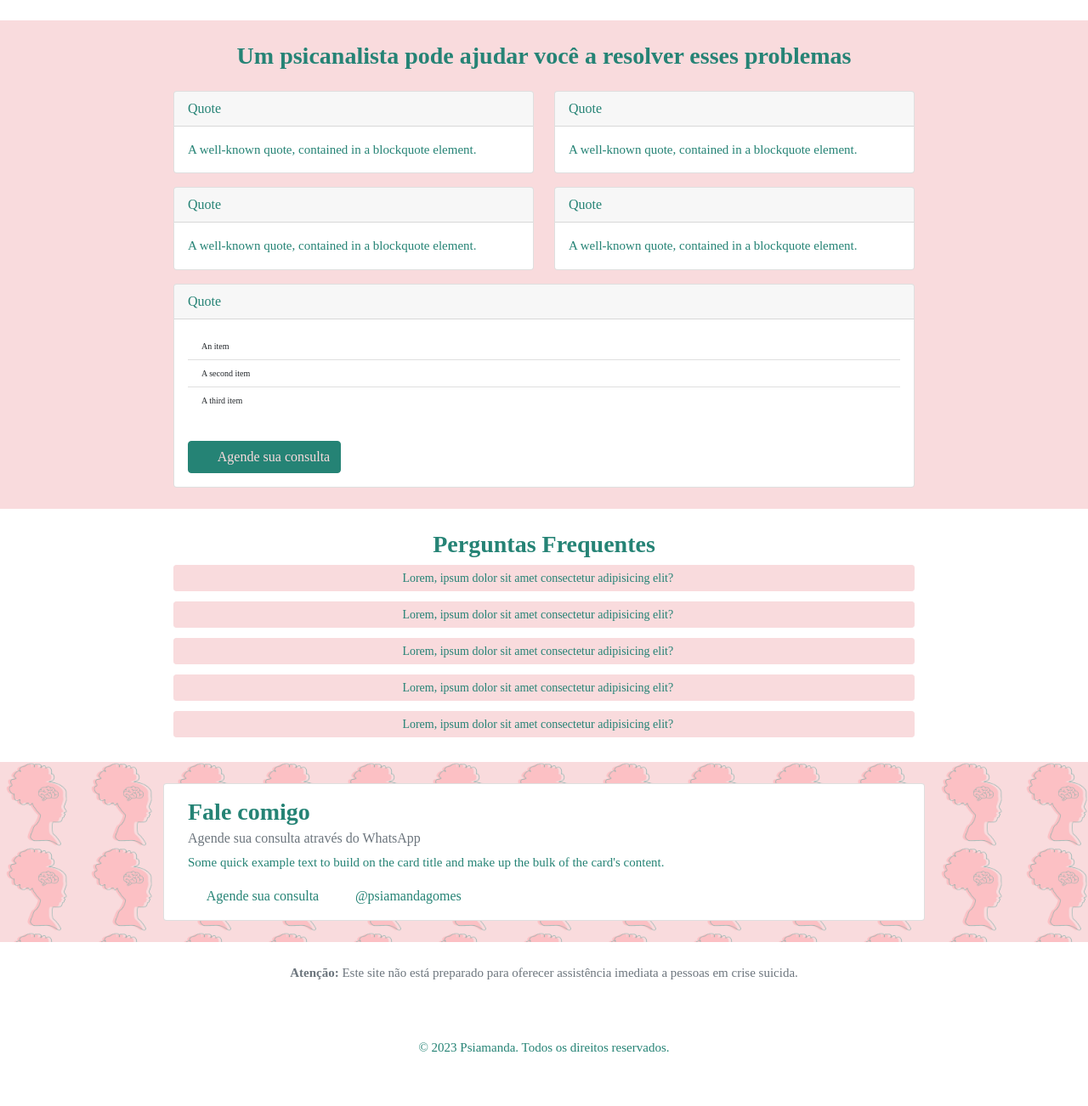
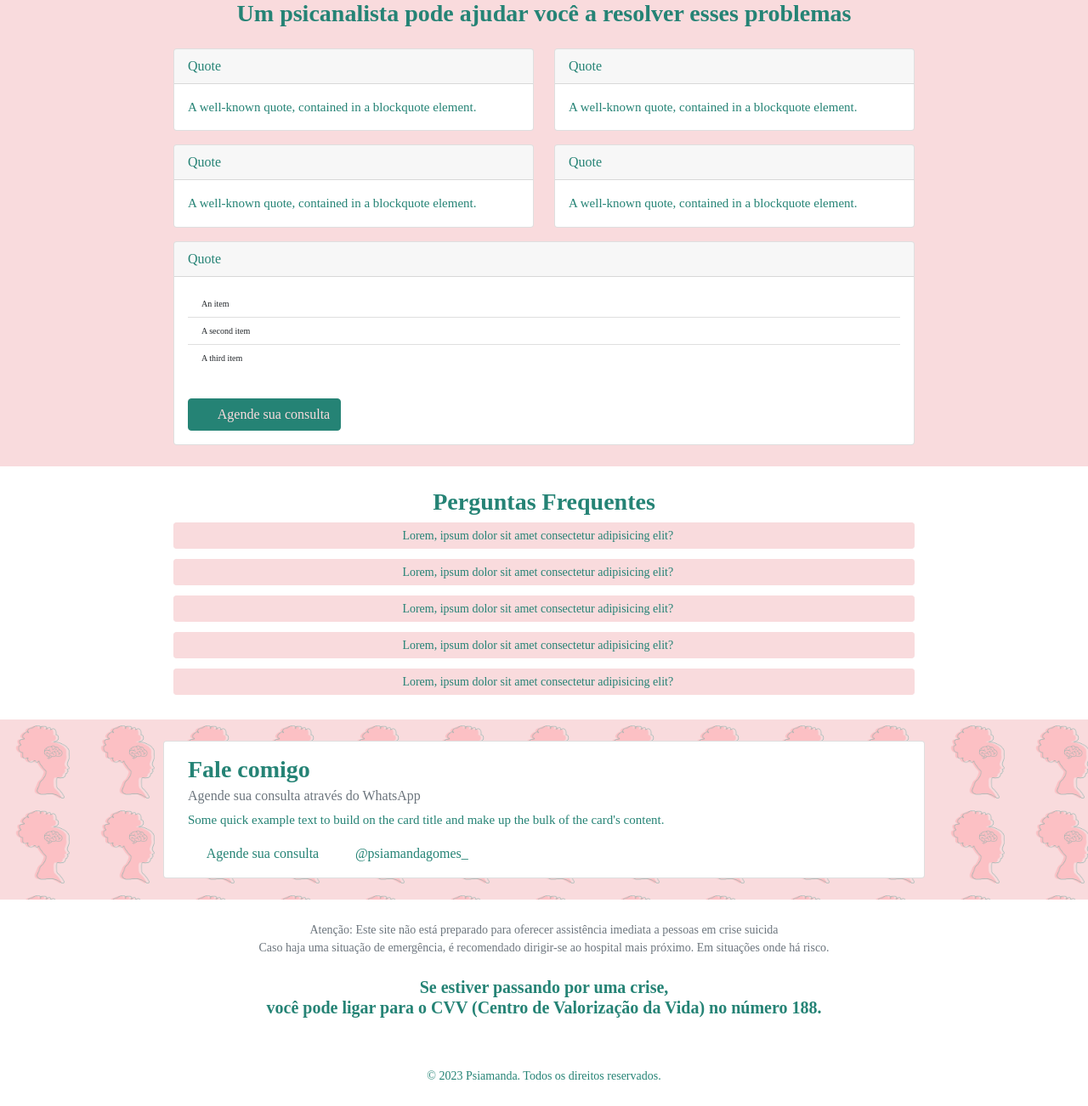
Before and after one commit to alexandre-silvaa/psiamanda, a PHP site: page / in a window 1280 px wide. Shown: the part 1387-2689 px from the top of the page at 85% size. Before the commit the page ends 2625 px from the top, so only its background shows below. Run offline with PHP 8.4, Linux system fonts and the light colour scheme; data that the repository does not hold is empty; some web fonts are replaced.

Commit message:
continuação ajustes no site

```diff
--- a/views/includes/_alert.php
+++ b/views/includes/_alert.php
@@ -1,7 +1,16 @@
 <section class="branco p-custom">
     <div class="row content">
-        <div class="col-12">
-            <p class="text-muted text-center"><b>Atenção:</b> Este site não está preparado para oferecer assistência imediata a pessoas em crise suicida.</p>
+        <div class="col-12 text-center">
+            <small class="text-muted">
+                Atenção: Este site não está preparado para oferecer assistência imediata a pessoas em crise suicida <br>
+                Caso haja uma situação de emergência, é recomendado dirigir-se ao hospital mais próximo. Em situações onde há risco.
+            </small>
+            <br> <br>
+            <h5>
+               <b>
+                    Se estiver passando por uma crise, <br> você pode ligar para o CVV (Centro de Valorização da Vida) no número 188.
+                </b>
+            </h5>
         </div>
     </div>
 </section>
--- a/views/includes/_call.php
+++ /dev/null
@@ -1,13 +0,0 @@
-<section class="rosa-claro p-custom">
-    <div class="row content">
-        <div class="col-12">
-            <div class="card">
-                <div class="card-body">
-                    <h4 class="card-text">Some quick example text to build on the card title and make up the bulk of the card's content.</h4>
-                    <a href="#" class="btn btn-verde btn-call"><i class="fa-brands fa-whatsapp fa-xl" style="color: #fbe9ec;"></i> Agende sua consulta</a>
-                    <a href="#" class="btn btn-verde btn-call"><i class="fa-brands fa-instagram fa-xl" style="color: #fbe9ec;"></i> @psiamandagomes </a>
-                </div>
-            </div>
-        </div>
-    </div>
-</section>
--- a/views/includes/_contact.php
+++ b/views/includes/_contact.php
@@ -6,8 +6,8 @@
                         <h3 class="card-title recoleta"><b>Fale comigo</b></h3>
                         <h6 class="card-subtitle mb-2 text-muted">Agende sua consulta através do WhatsApp</h6>
                         <p class="card-text">Some quick example text to build on the card title and make up the bulk of the card's content.</p>
-                        <a href="#" class="card-link card-href"><i class="fa-brands fa-whatsapp fa-xl" style="color: #258375;"></i> Agende sua consulta</a>
-                        <a href="#" class="card-link card-href"><i class="fa-brands fa-instagram fa-xl" style="color: #258375;"></i> @psiamandagomes</a>
+                        <a href="api/whatsapp.php" target="_blank" class="card-link card-href"><i class="fa-brands fa-whatsapp fa-xl icon-href"></i> Agende sua consulta</a>
+                        <a href="https://www.instagram.com/psiamandagomes_/" target="_blank" class="card-link card-href"><i class="fa-brands fa-instagram fa-xl icon-href"></i> @psiamandagomes_</a>
                 </div>
             </div>
         </div>
--- a/views/includes/_footer.php
+++ b/views/includes/_footer.php
@@ -1,7 +1,7 @@
 <footer>
   <div class="branco p-custom">
     <div class="content">
-        <p>&copy; 2023 Psiamanda. Todos os direitos reservados.</p>
+        <small>&copy; 2023 Psiamanda. Todos os direitos reservados.</small>
     </div>
   </div>
 </footer>
--- a/views/includes/_help-solve.php
+++ b/views/includes/_help-solve.php
@@ -62,7 +62,7 @@
                       </ul>
                 </div>
                 <div class="card-body">
-                    <a href="#" class="btn btn-verde"><i class="fa-brands fa-whatsapp fa-xl" style="color: #fbe9ec;"></i> Agende sua consulta</a>
+                    <a href="api/whatsapp.php" target="_blank" class="btn btn-verde"><i class="fa-brands fa-whatsapp fa-xl icon-wpp-call"></i> Agende sua consulta</a>
                 </div>
               </div>
         </div>
--- a/views/includes/_introduction.php
+++ b/views/includes/_introduction.php
@@ -12,7 +12,7 @@
                     Lorem ipsum dolor sit amet consectetur adipisicing elit. Ipsam, nihil. Earum saepe omnis, harum laboriosam vero perspiciatis ut commodi nostrum laudantium ex corrupti eius officia, sapiente rerum dolores beatae aut!
             </p>
 
-            <a href="#" class="btn btn-verde"><i class="fa-brands fa-whatsapp fa-xl" style="color: #fbe9ec;"></i> Agende sua consulta</a>
+            <a href="api/whatsapp.php" target="_blank" class="btn btn-verde"><i class="fa-brands fa-whatsapp fa-xl icon-wpp"></i> Agende sua consulta</a>
         </div>
     </div>
 </section>
--- a/views/includes/_psicanalise.php
+++ b/views/includes/_psicanalise.php
@@ -16,5 +16,14 @@
         <div class="col-12 col-lg-6">
             <img class="img-fluid" src="resources/img/psivetor.png" alt="" style="border-radius: 20%;">
         </div>
+        <div class="col-12">
+            <div class="card">
+                <div class="card-body">
+                    <h4 class="card-text">Some quick example text to build on the card title and make up the bulk of the card's content.</h4>
+                    <a href="api/whatsapp.php" target="_blank" class="btn btn-verde btn-call"><i class="fa-brands fa-whatsapp fa-xl icon-wpp-call"></i> Agende sua consulta</a>
+                    <a href="https://www.instagram.com/psiamandagomes_/" target="_blank" class="btn btn-verde btn-call"><i class="fa-brands fa-instagram fa-xl icon-wpp-call"></i> @psiamandagomes_</a>
+                </div>
+            </div>
+        </div>
     </div>
 </section>
--- a/views/layouts/template.php
+++ b/views/layouts/template.php
@@ -27,7 +27,6 @@
 
 			<?php require 'views/includes/_introduction.php'; ?>
 			<?php require 'views/includes/_psicanalise.php'; ?>
-			<?php require 'views/includes/_call.php'; ?>
 			<?php require 'views/includes/_about.php'; ?>
 			<?php require 'views/includes/_help-solve.php'; ?>
 			<?php require 'views/includes/_questions.php'; ?>
```
Also changed, not shown: api/whatsapp.php (added, +9 -0 lines), resources/css/style.css (+61 -50 lines), resources/img/fofinho.png.
